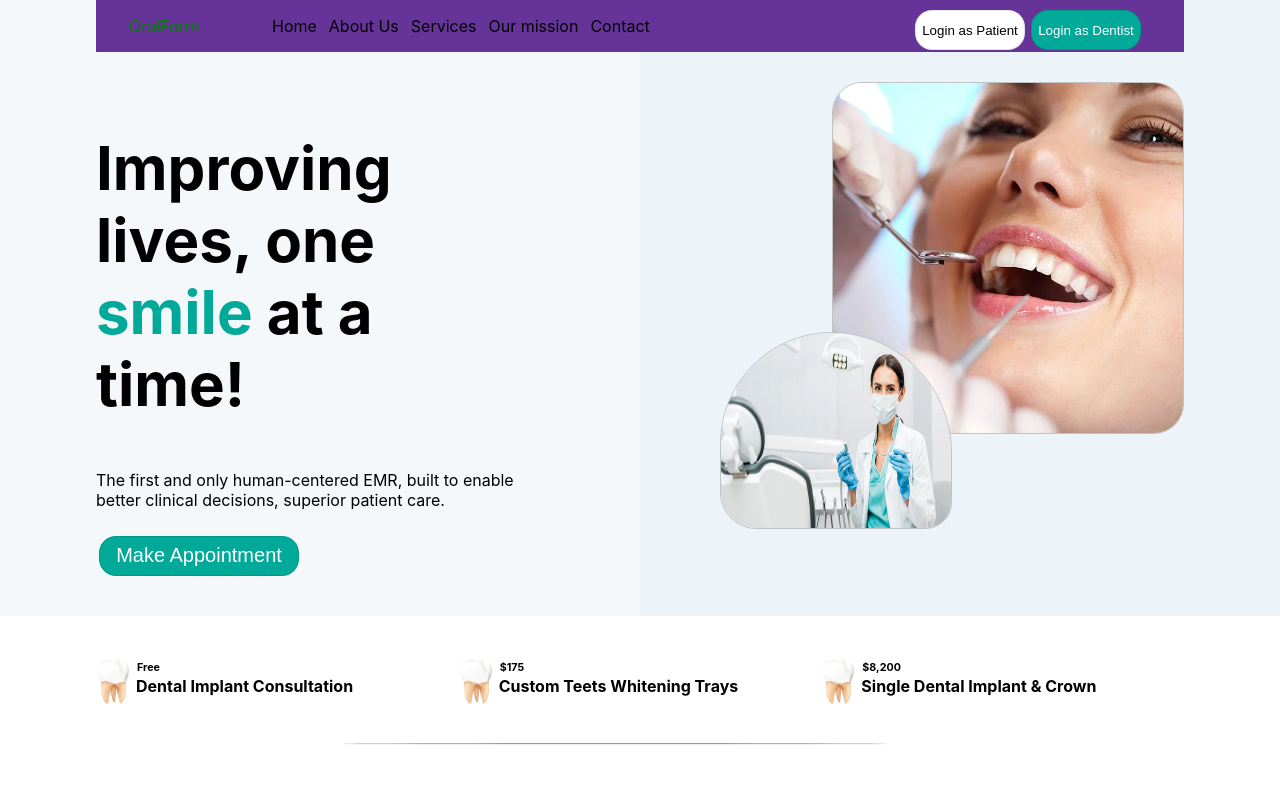
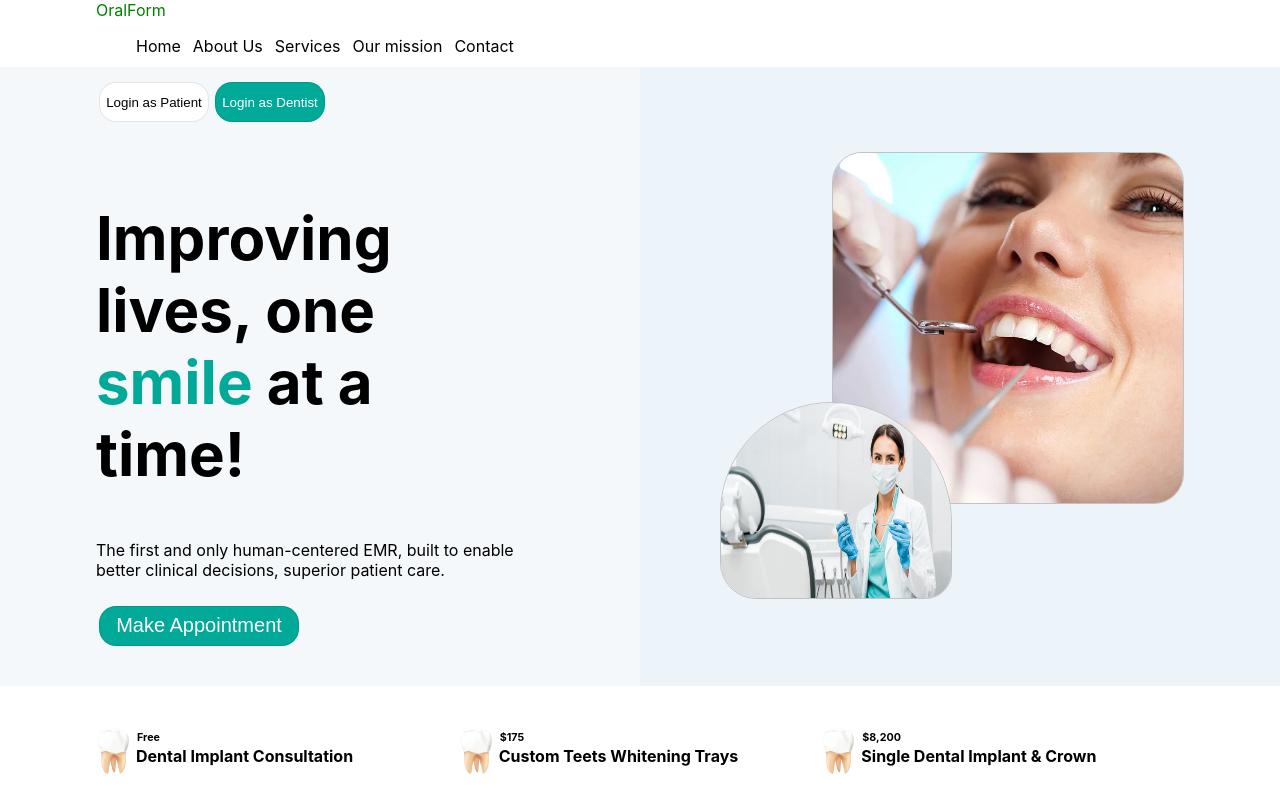
Before and after one commit to abohashemelrefaay/Dental-Clinic, a React (Create React App) app: page / in a window 1280 px wide. Shown: the top 794 px of the page. Built offline with nearby package versions, Linux system fonts and the light colour scheme.

Commit message:
Update style_navbar.css

```diff
--- a/src/components/navbar/style_navbar.css
+++ b/src/components/navbar/style_navbar.css
@@ -1,8 +1,5 @@
-.nav_cover{
-  display: grid;
-  grid-template-columns: 1fr 5fr 2fr;
-  background: rebeccapurple;
-
+.navcover{
+  display: flex;
 }
 .logo{
   color: green;
```
